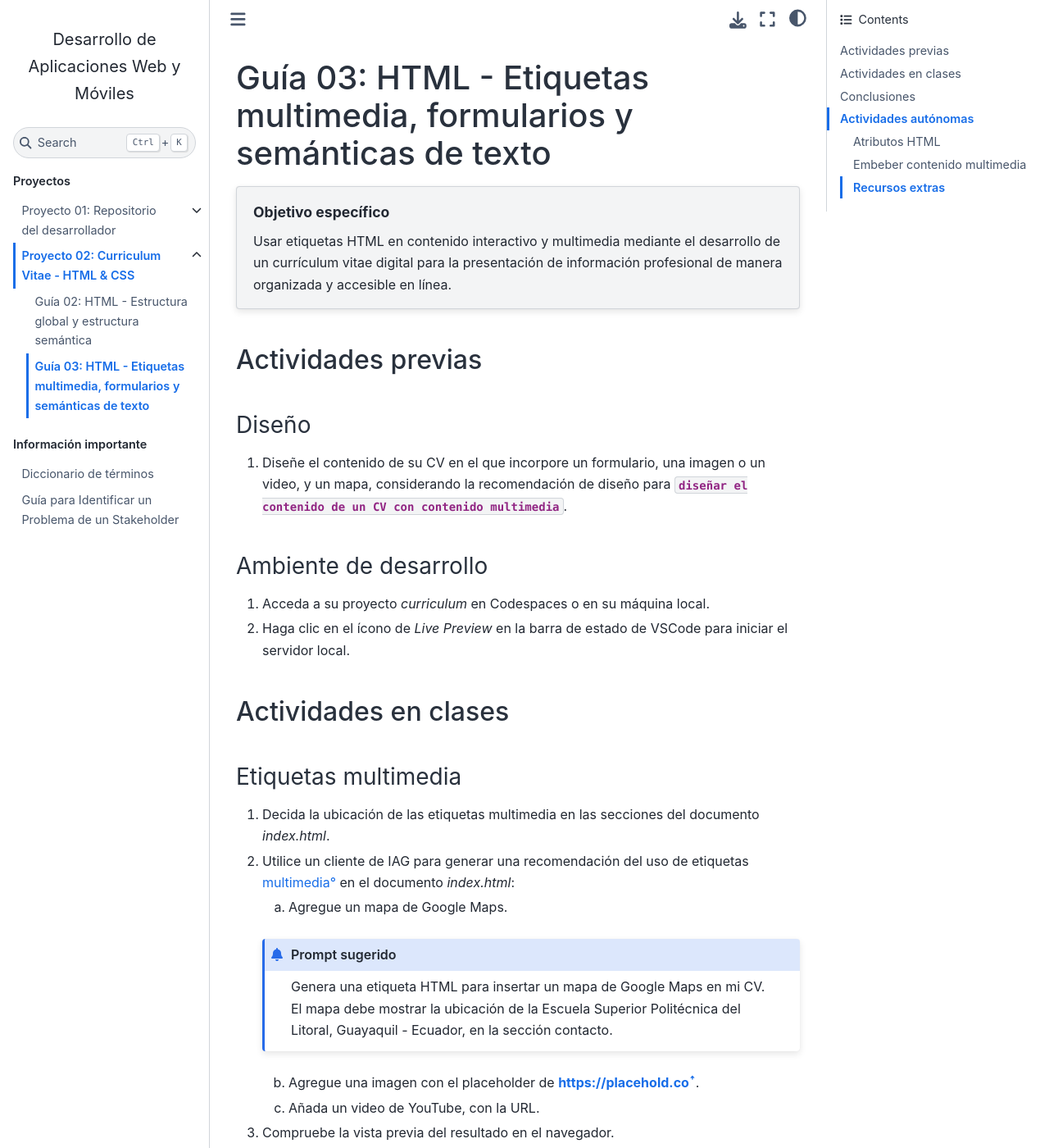
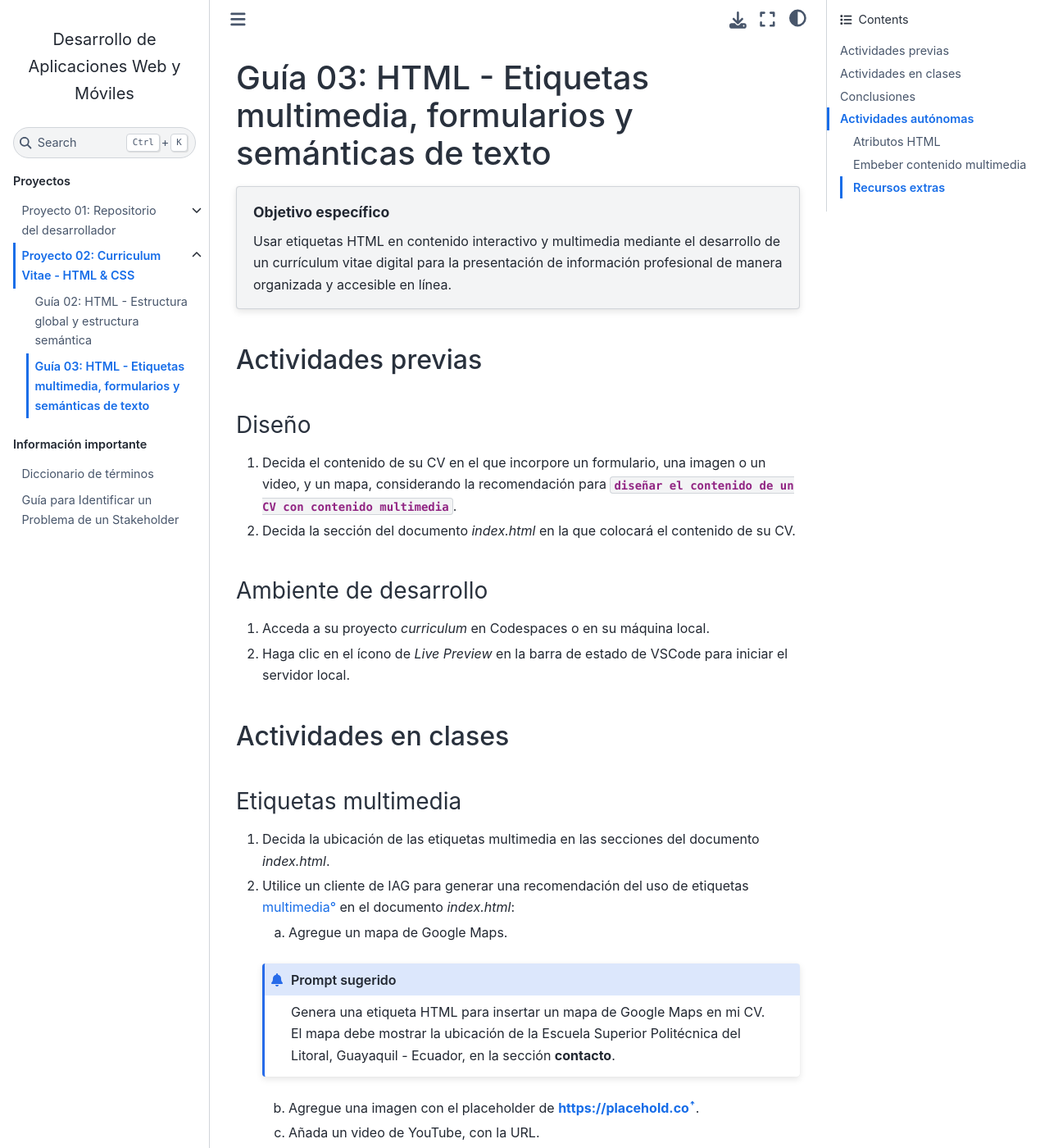
Before and after one commit to DAWMFIEC/DAWM-AI, a Sphinx documentation site: the page built from docs/source/guias/guia03.rst, in a window 1280 px wide and 1400 px high. Shown: the whole window at 82% size. Built offline with Sphinx 7.4.7 and the Sphinx Book theme 1.1.4, drawn with Linux system fonts in a browser that asks for light colours; pages that are not in the unit, such as notebooks, are missing from menus; comment, search, counter and statistics services are not loaded.

Commit message:
sección

```diff
--- a/docs/source/guias/guia03.rst
+++ b/docs/source/guias/guia03.rst
@@ -18,7 +18,8 @@ Actividades previas
 Diseño
 ------
 
-1. Diseñe el contenido de su CV en el que incorpore un formulario, una imagen o un video, y un mapa, considerando la recomendación de diseño para :download:`diseñar el contenido de un CV con contenido multimedia <./pdfs/guia03-disenocontenidomultimedia.pdf>`.
+1. Decida el contenido de su CV en el que incorpore un formulario, una imagen o un video, y un mapa, considerando la recomendación para :download:`diseñar el contenido de un CV con contenido multimedia <./pdfs/guia03-disenocontenidomultimedia.pdf>`.
+2. Decida la sección del documento *index.html* en la que colocará el contenido de su CV.
 
 Ambiente de desarrollo
 ----------------------
@@ -41,7 +42,7 @@ Etiquetas multimedia
    .. admonition:: Prompt sugerido
 
       Genera una etiqueta HTML para insertar un mapa de Google Maps en mi CV.
-      El mapa debe mostrar la ubicación de la Escuela Superior Politécnica del Litoral, Guayaquil - Ecuador, en la sección contacto.
+      El mapa debe mostrar la ubicación de la Escuela Superior Politécnica del Litoral, Guayaquil - Ecuador, en la sección **contacto**.
 
    b) Agregue una imagen con el placeholder de https://placehold.co.
    c) Añada un video de YouTube, con la URL.
@@ -77,7 +78,6 @@ Etiquetas contenedoras
 ----------------------
 
 1. Decida la ubicación de las etiquetas contenedoras en las secciones del documento *index.html*.
-
 2. Utilice un cliente de IAG para generar una recomendación de el uso de etiquetas contenedoras en el documento *index.html*
 
 Despliegue con GitHub Pages
```
